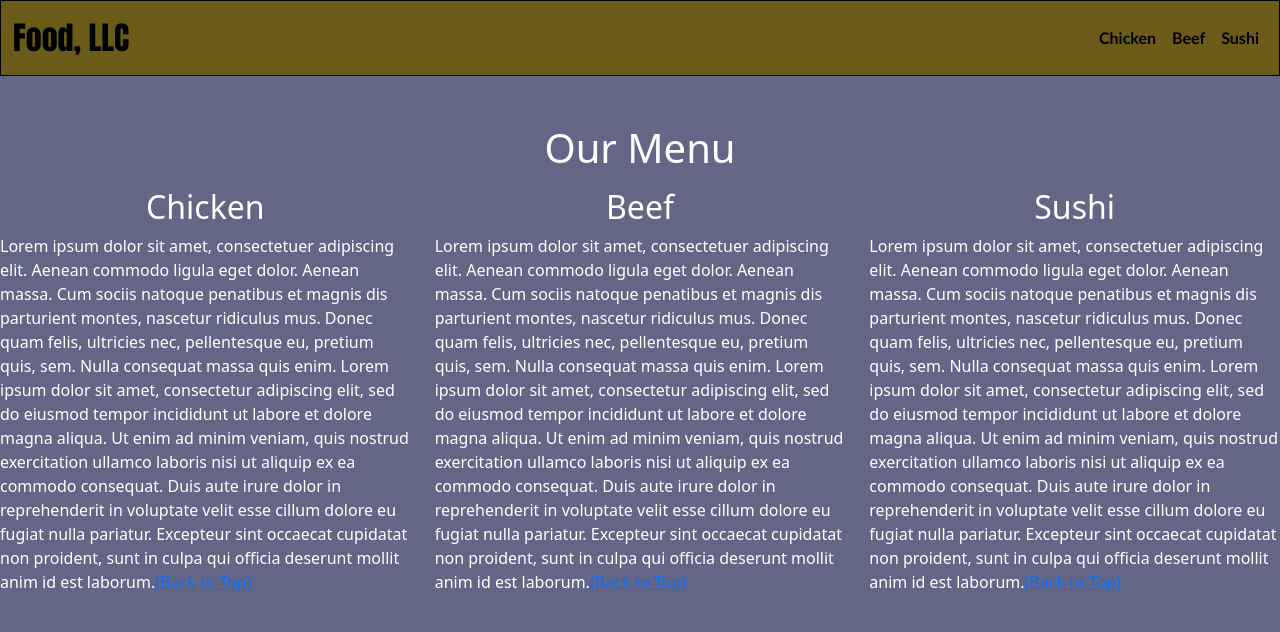
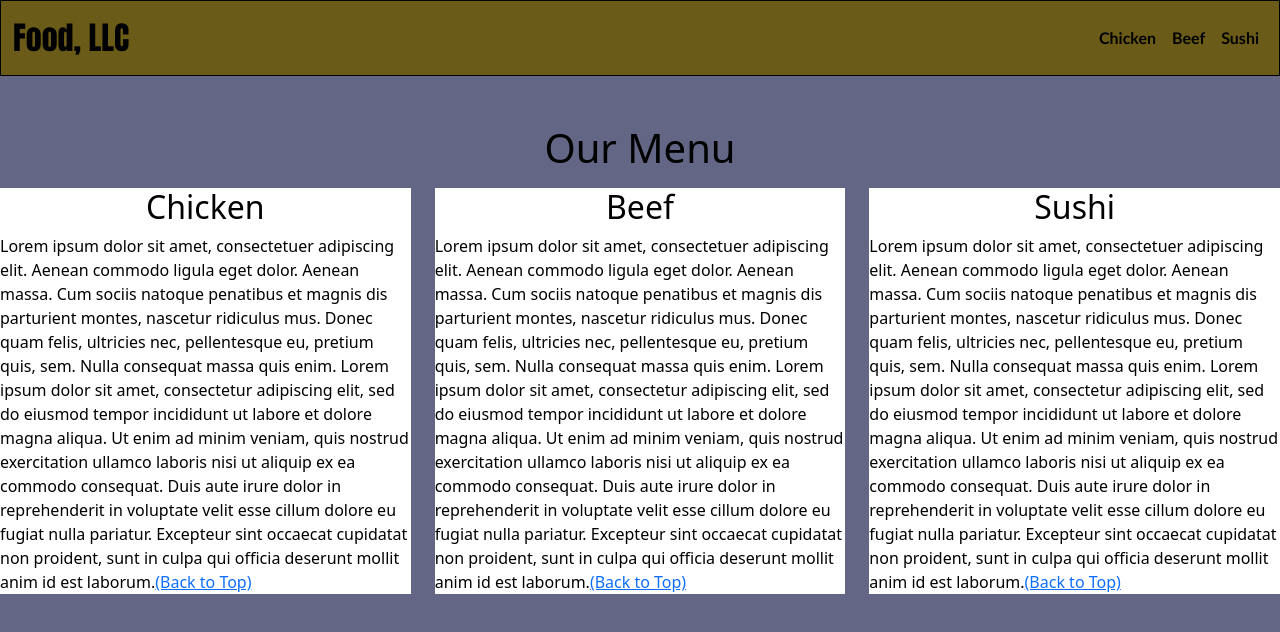
Before and after one commit to ShobRaj24/ShobRaj24.github.io, a plain HTML site: page module3_solutions/index.html in a window 1280 px wide. Drawn offline with nearby package versions, Linux system fonts and the light colour scheme.

Commit message:
Update styles.css

```diff
--- a/module3_solutions/styles.css
+++ b/module3_solutions/styles.css
@@ -20,15 +20,20 @@ nav{
  h2{
     text-align: center;
  }
- .container
-{
-	background-color: grey;
-}
+
+h2{
+    text-align: center;
+
+ }
+
 .nav-link{
     font-family: 'Gill Sans', 'Gill Sans MT', Calibri, 'Trebuchet MS', sans-serif;
     font-weight: bold;
 }
 body{
     background-color: rgb(99, 102, 132);
-    color: white;
+    color: rgb(0, 0, 0);
 }
+.content-box{
+    background-color: rgb(255, 255, 255);
+}
```
